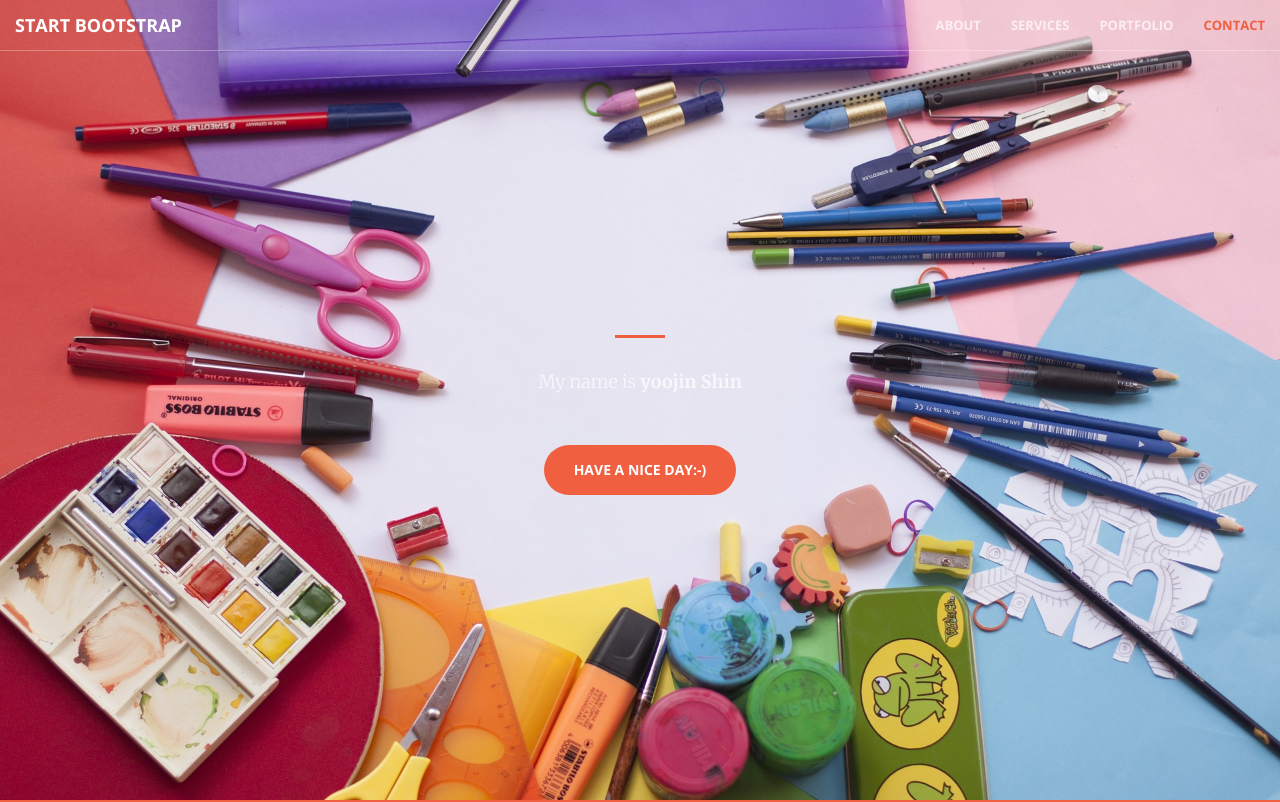
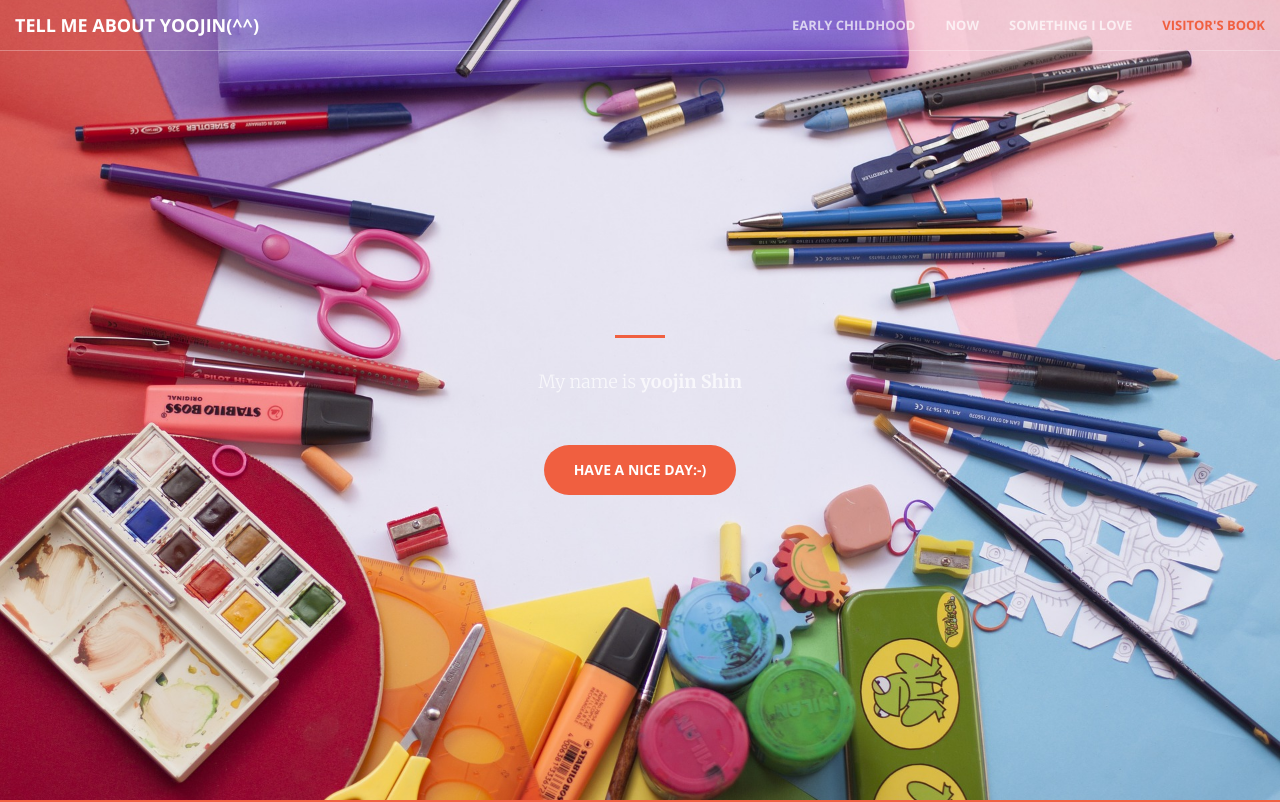
Before and after one commit to yoojinshin/yoojinshin.github.com, a website: page index.html in a window 1280 px wide. Shown: the top 802 px of the page. Drawn offline with nearby package versions, Linux system fonts and the light colour scheme.

Commit message:
신유진 자기소개 최종

```diff
--- a/index.html
+++ b/index.html
@@ -43,23 +43,23 @@
                 <button type="button" class="navbar-toggle collapsed" data-toggle="collapse" data-target="#bs-example-navbar-collapse-1">
                     <span class="sr-only">Toggle navigation</span> Menu <i class="fa fa-bars"></i>
                 </button>
-                <a class="navbar-brand page-scroll" href="#page-top">Start Bootstrap</a>
+                <a class="navbar-brand page-scroll" href="#page-top">Tell me about yoojin(^^)</a>
             </div>
 
             <!-- Collect the nav links, forms, and other content for toggling -->
             <div class="collapse navbar-collapse" id="bs-example-navbar-collapse-1">
                 <ul class="nav navbar-nav navbar-right">
                     <li>
-                        <a class="page-scroll" href="#about">About</a>
+                        <a class="page-scroll" href="#about">Early childhood</a>
                     </li>
                     <li>
-                        <a class="page-scroll" href="#services">Services</a>
+                        <a class="page-scroll" href="#services">Now</a>
                     </li>
                     <li>
-                        <a class="page-scroll" href="#portfolio">Portfolio</a>
+                        <a class="page-scroll" href="#portfolio">Something I love</a>
                     </li>
                     <li>
-                        <a class="page-scroll" href="#contact">Contact</a>
+                        <a class="page-scroll" href="#contact">Visitor's book</a>
                     </li>
                 </ul>
             </div>
```
